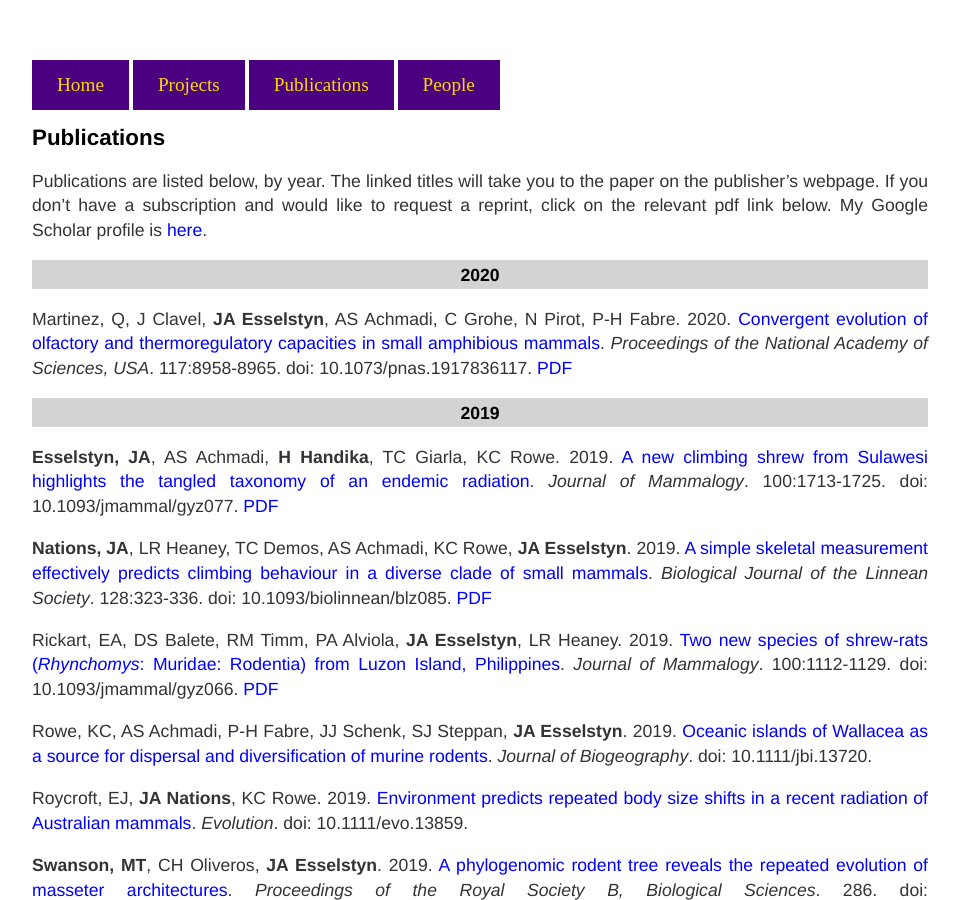
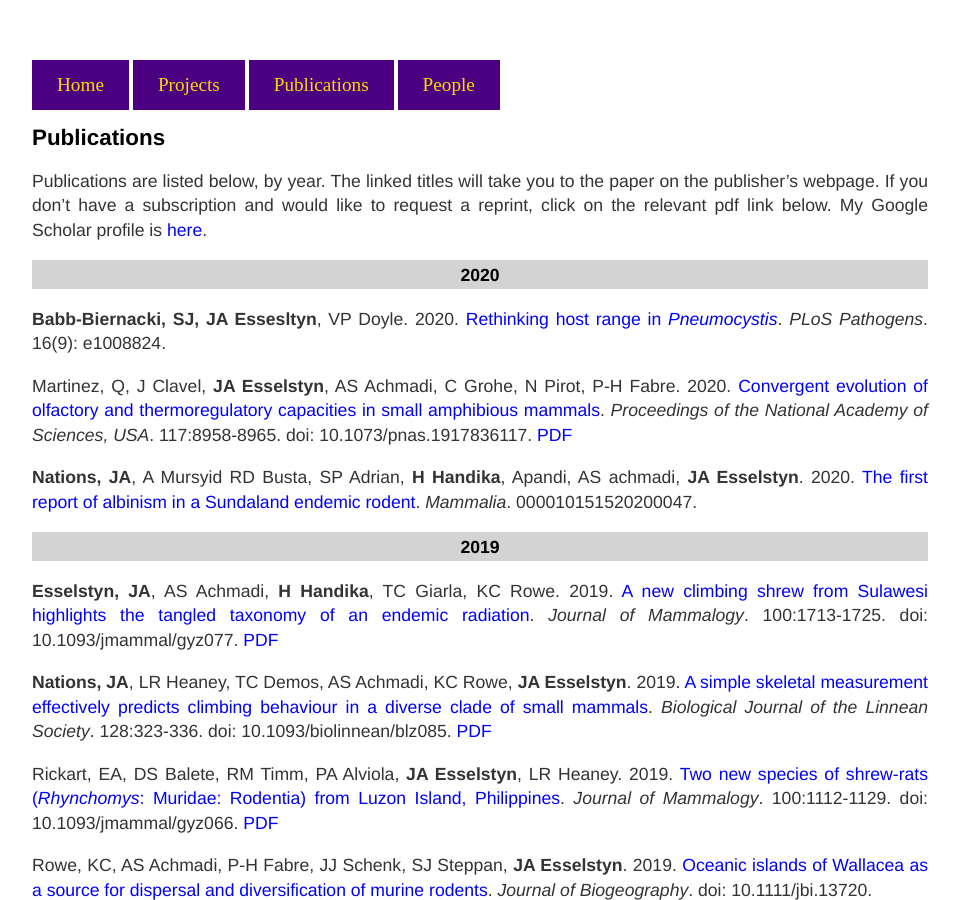
Before and after one commit to esselstyn/esselstyn.github.io, a Jekyll site: the page built from publications.md, in a window 1280 px wide and 900 px high. Shown: the whole window, without its empty margins (160-1121 px from the left). Built offline with Jekyll 4.4.1, drawn with Linux system fonts in a browser that asks for light colours.

Commit message:
Update publications.md

```diff
--- a/publications.md
+++ b/publications.md
@@ -7,7 +7,11 @@ title: Publications
 Publications are listed below, by year. The linked titles will take you to the paper on the publisher's webpage. If you don't have a subscription and would like to request a reprint, click on the relevant pdf link below. My Google Scholar profile is [here](https://scholar.google.com/citations?user=8p7eEcAAAAAJ&hl=en).
 
 ### 2020
+**Babb-Biernacki, SJ, JA Essesltyn**, VP Doyle. 2020. [Rethinking host range in _Pneumocystis_](https://doi.org/10.1371/journal.ppat.1008824). _PLoS Pathogens_. 16(9): e1008824.
+
 Martinez, Q, J Clavel, **JA Esselstyn**, AS Achmadi, C Grohe, N Pirot, P-H Fabre. 2020. [Convergent evolution of olfactory and thermoregulatory capacities in small amphibious mammals](https://doi.org/10.1073/pnas.1917836117). _Proceedings of the National Academy of Sciences, USA_. 117:8958-8965. doi: 10.1073/pnas.1917836117. [PDF](publications/2020/Martinez-2020.pdf)
+
+**Nations, JA**, A Mursyid RD Busta, SP Adrian, **H Handika**, Apandi, AS achmadi, **JA Esselstyn**. 2020. [The first report of albinism in a Sundaland endemic rodent](https://doi.org/10.1515/mammalia-2020-0047). _Mammalia_. 000010151520200047.
 
 ### 2019
 **Esselstyn, JA**, AS Achmadi, **H Handika**, TC Giarla, KC Rowe. 2019. [A new climbing shrew from Sulawesi highlights the tangled taxonomy of an endemic radiation](https://doi.org/10.1093/jmammal/gyz077). _Journal of Mammalogy_. 100:1713-1725. doi: 10.1093/jmammal/gyz077. [PDF](publications/2019/Esselstyn-2019.pdf)
```
